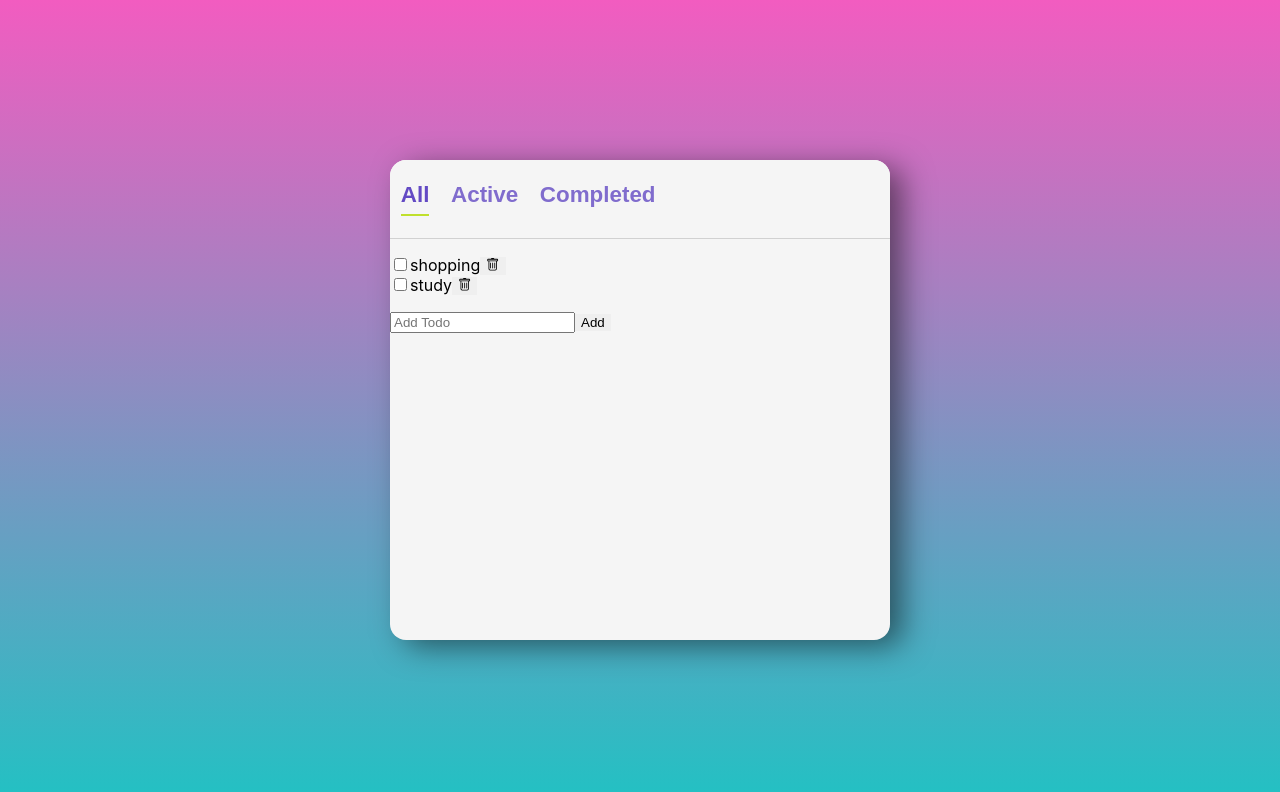
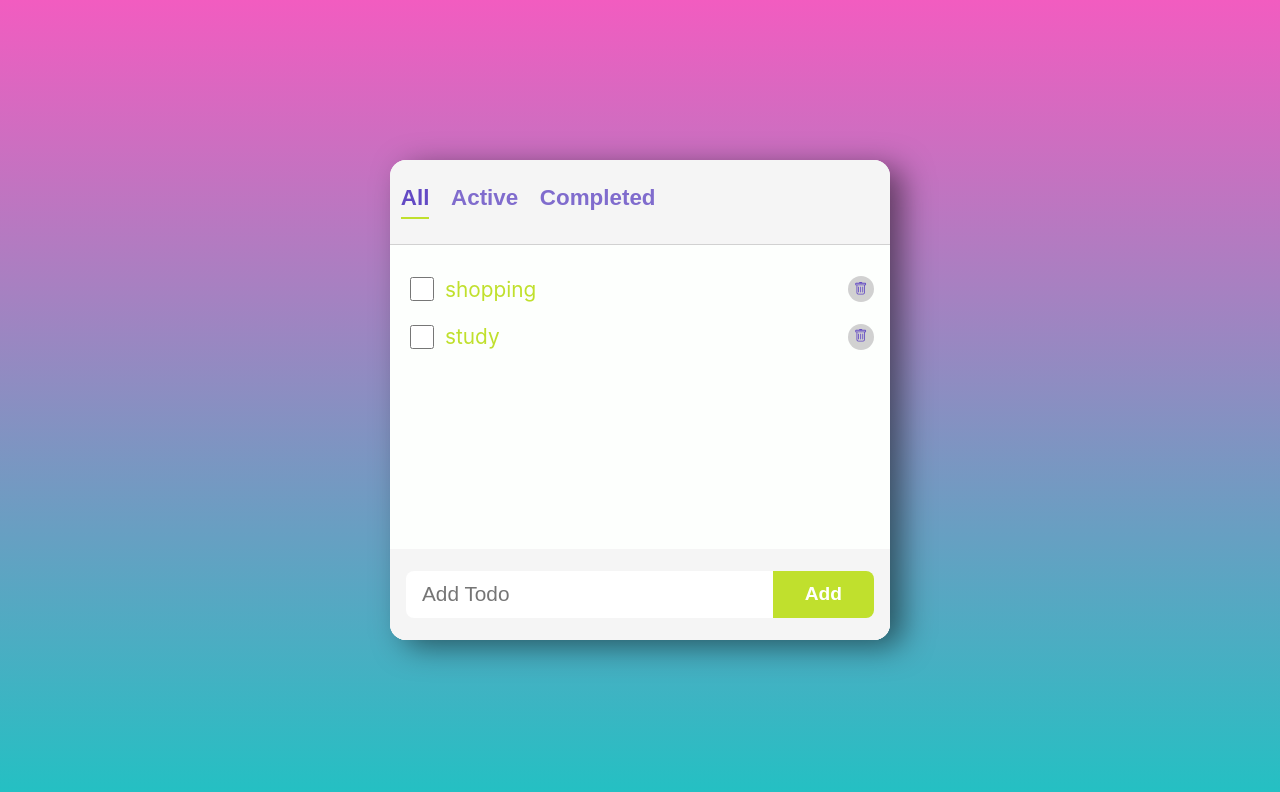
Before and after one commit to 2zzzyoung/Todo-list, a React (Create React App) app: page / in a window 1280 px wide. Shown: the top 792 px of the page. Built offline with nearby package versions, Linux system fonts and the light colour scheme.

Commit message:
form css

```diff
--- a/src/components/AddTodo/AddTodo.jsx
+++ b/src/components/AddTodo/AddTodo.jsx
@@ -1,5 +1,6 @@
 import React, { useState } from "react";
 import { v4 as uuidv4 } from "uuid";
+import styles from "./AddTodo.module.css";
 
 export default function AddTodo({ onAdd }) {
   const [text, setText] = useState("");
@@ -19,14 +20,15 @@
     setText("");
   };
   return (
-    <form onSubmit={handleSubmit}>
+    <form className={styles.form} onSubmit={handleSubmit}>
       <input
+        className={styles.input}
         type="text"
         placeholder="Add Todo"
         value={text}
         onChange={handleChange}
       />
-      <button>Add</button>
+      <button className={styles.button}>Add</button>
     </form>
   );
 }
--- /dev/null
+++ b/src/components/AddTodo/AddTodo.module.css
@@ -0,0 +1,31 @@
+.form {
+  width: 100%;
+  display: flex;
+  padding: 1.4rem 1rem;
+  background-color: var(--color-bg-dark);
+}
+
+.input {
+  flex: 1 0 auto;
+  font-size: 1.3rem;
+  padding: 0.7rem 1rem;
+  border: none;
+  outline: none;
+  border-top-left-radius: 8px;
+  border-bottom-left-radius: 8px;
+}
+
+.button {
+  cursor: pointer;
+  background-color: var(--color-text);
+  color: var(--color-white);
+  font-weight: bold;
+  font-size: 1.2rem;
+  padding: 0 2rem;
+  border-top-right-radius: 8px;
+  border-bottom-right-radius: 8px;
+}
+
+.button:hover {
+  filter: brightness(110%);
+}
--- a/src/components/Todo/Todo.jsx
+++ b/src/components/Todo/Todo.jsx
@@ -1,5 +1,6 @@
 import React from "react";
 import { BsTrash } from "react-icons/bs";
+import styles from "./Todo.module.css";
 
 export default function Todo({ todo, onUpdate, onDelete }) {
   const { text, status } = todo;
@@ -9,16 +10,19 @@
   };
   const handleDelete = () => onDelete(todo);
   return (
-    <li>
+    <li className={styles.todo}>
       <input
+        className={styles.checkbox}
         type="checkbox"
         id="checkbox"
         checked={status === "completed"}
         onChange={handleChange}
       />
-      <label htmlFor="checkbox">{text}</label>
-      <span>
-        <button onClick={handleDelete}>
+      <label htmlFor="checkbox" className={styles.text}>
+        {text}
+      </label>
+      <span className={styles.icon}>
+        <button onClick={handleDelete} className={styles.button}>
           <BsTrash />
         </button>
       </span>
--- /dev/null
+++ b/src/components/Todo/Todo.module.css
@@ -0,0 +1,37 @@
+.todo {
+  display: flex;
+  justify-content: space-between;
+  align-items: center;
+  padding: 0.5rem 1rem;
+  margin: 0.1rem 0;
+  color: var(--color-text);
+}
+
+.checkbox {
+  width: 1.5rem;
+  height: 1.5rem;
+}
+
+.text {
+  flex: 1 1 0%;
+  margin-left: 0.5rem;
+  font-size: 1.3rem;
+}
+
+.icon {
+  width: 26px;
+  height: 26px;
+  background-color: var(--color-grey);
+  border-radius: 100%;
+  transition: all 150ms ease-out;
+}
+
+.icon:hover {
+  background-color: var(--color-text);
+  transform: rotate(15deg) scale(1.2);
+}
+
+.button {
+  color: var(--color-accent);
+  background-color: transparent;
+}
--- a/src/components/TodoList/TodoList.jsx
+++ b/src/components/TodoList/TodoList.jsx
@@ -1,6 +1,7 @@
 import React, { useState } from "react";
 import AddTodo from "../AddTodo/AddTodo";
 import Todo from "../Todo/Todo";
+import styles from "./TodoList.module.css";
 
 export default function TodoList({ filter }) {
   const [todos, setTodos] = useState([
@@ -15,8 +16,8 @@
 
   const filtered = getFilteredItems(todos, filter);
   return (
-    <section>
-      <ul>
+    <section className={styles.container}>
+      <ul className={styles.list}>
         {filtered.map((item) => (
           <Todo
             key={item.id}
--- /dev/null
+++ b/src/components/TodoList/TodoList.module.css
@@ -0,0 +1,12 @@
+.container {
+  height: 100%;
+  min-height: 0;
+  display: flex;
+  flex-direction: column;
+  background-color: var(--color-bg);
+}
+
+.list {
+  flex: 1 1 auto;
+  overflow-y: auto;
+}
--- a/src/index.css
+++ b/src/index.css
@@ -4,6 +4,8 @@
   --color-grey: #d1d1d1;
   --color-text: #c0e02d;
   --color-accent: #634ac4;
+  --color-white: white;
+  --color-scrollbar: #aaa7a7;
 }
 
 body {
@@ -18,6 +20,8 @@
   display: flex;
   justify-content: center;
   align-items: center;
+  font-size: 1.2rem;
+  accent-color: var(--color-accent);
   background: rgb(34, 193, 195);
   background: linear-gradient(
     0deg,
@@ -45,6 +49,10 @@
     monospace;
 }
 
+* {
+  box-sizing: border-box;
+}
+
 ul {
   list-style: none;
   padding-left: 0;
@@ -54,3 +62,16 @@
   outline: none;
   border: none;
 }
+
+::-webkit-scrollbar {
+  width: 0.5rem;
+}
+::-webkit-scrollbar-track {
+  background-color: var(--color-bg-dark);
+}
+::-webkit-scrollbar-thumb {
+  background-color: var(--color-scrollbar);
+}
+::-webkit-scrollbar-thumb:hover {
+  background-color: var(--color-accent);
+}
```
